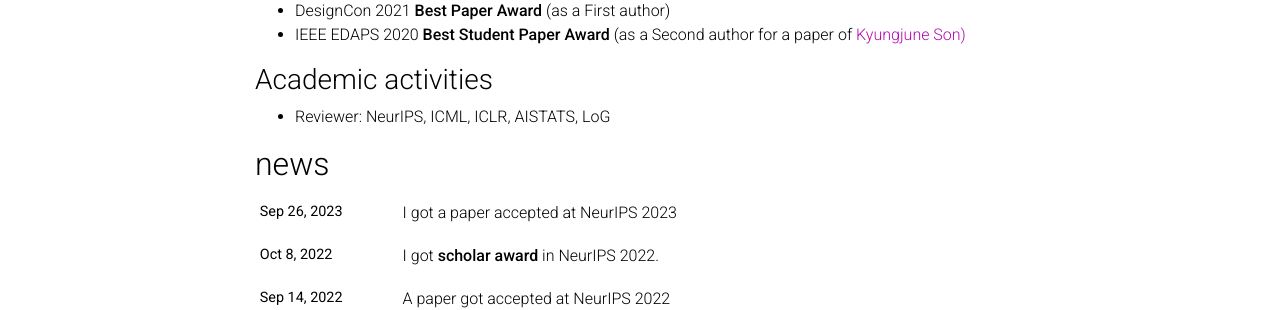
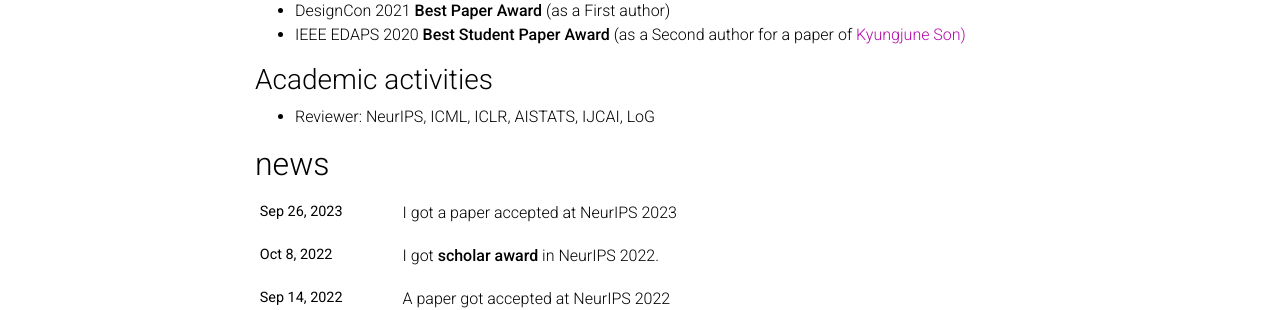
Before and after one commit to minsuukim/minsuukim.github.io, a Jekyll site: the page built from _pages/about.md, in a window 1280 px wide and 900 px high, scrolled down 661 px. Shown: the part 415-725 px from the top of the window. Built offline with Jekyll 4.4.1, drawn with Linux system fonts in a browser that asks for light colours; comment, search, counter and statistics services are not loaded; a style sheet for code colours, icons or effects is not loaded.

Commit message:
Update about.md

```diff
--- a/_pages/about.md
+++ b/_pages/about.md
@@ -57,4 +57,4 @@ Here are my current research interests:
 
 ### Academic activities
 
-- Reviewer: NeurIPS, ICML, ICLR, AISTATS, LoG
+- Reviewer: NeurIPS, ICML, ICLR, AISTATS, IJCAI, LoG
```
